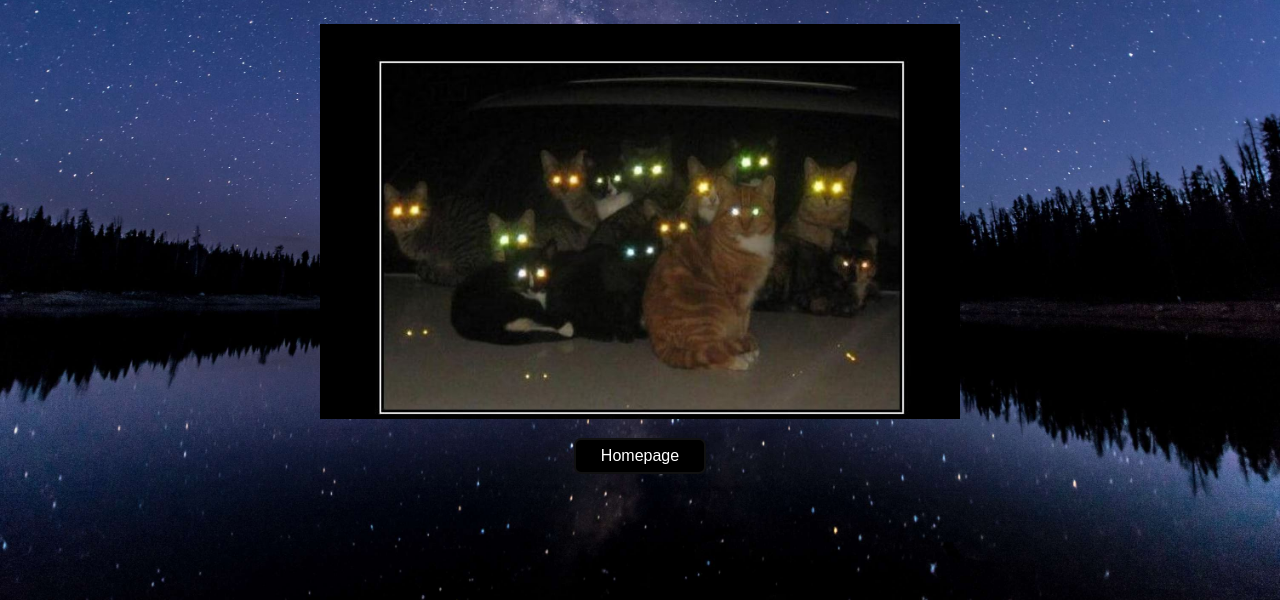
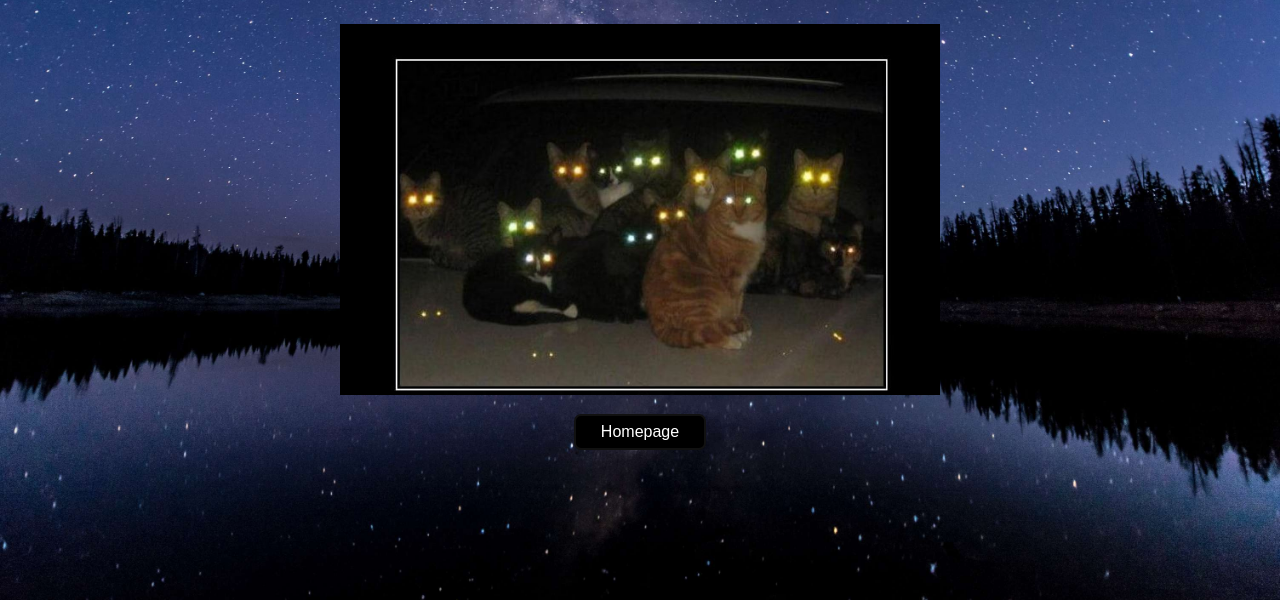
Before and after one commit to AyushShahh/synascie, a Flask app: template templates/error.html in a window 1280 px wide. Shown: the part 200-800 px from the top of the page. Run offline with Flask 2, Linux system fonts and the light colour scheme; the template is opened without the code that fills it: most values are stand-ins (such as "Sample title", 1, 10 or a date in 2020).

Commit message:
fix error image size

```diff
--- a/static/styles.css
+++ b/static/styles.css
@@ -156,6 +156,11 @@ input[type=radio], img, button, #file {
     -webkit-tap-highlight-color: transparent;
 }
 
+#error {
+    width: 600px !important;
+    height: auto;
+}
+
 .end {
     margin-bottom: 30px;
 }
```
